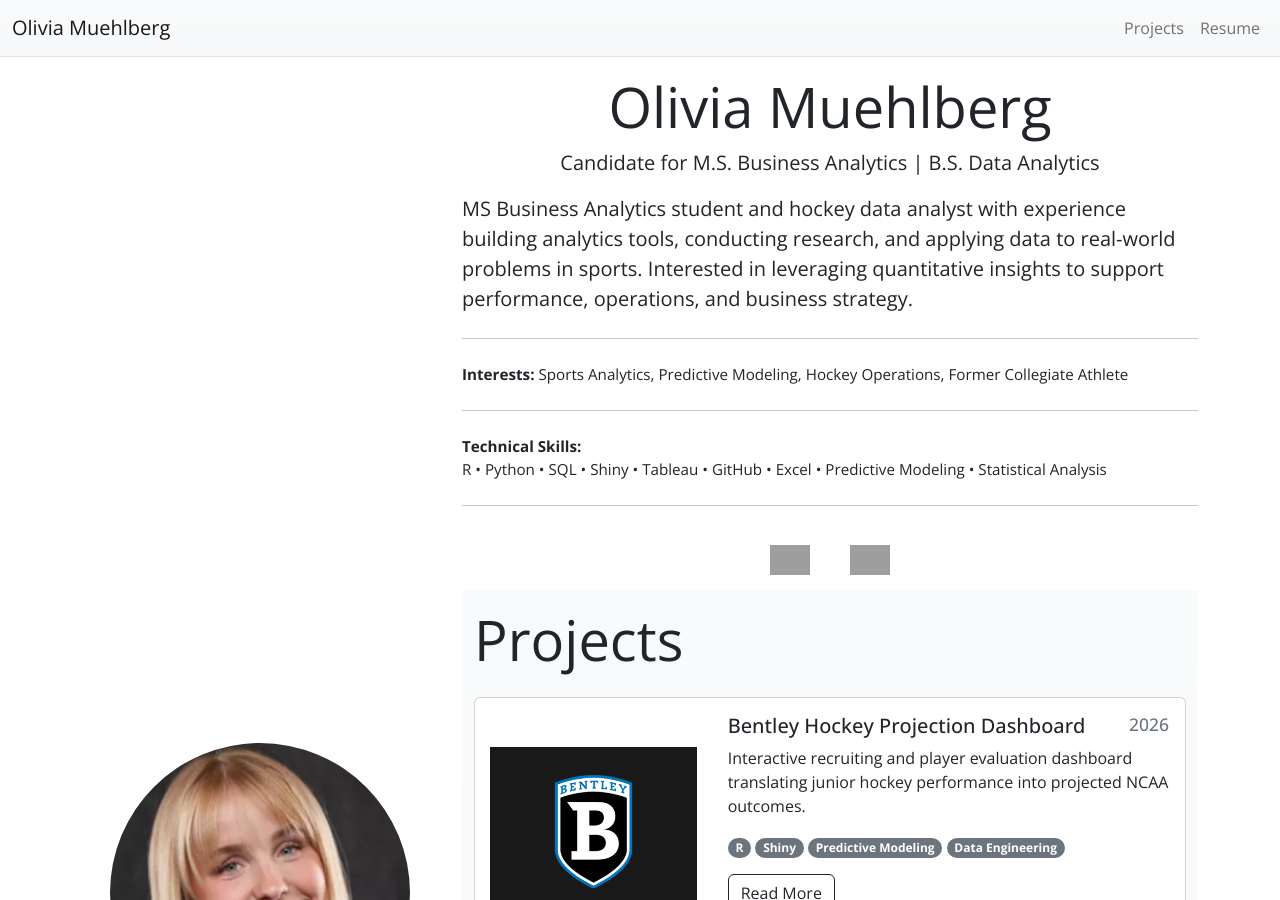
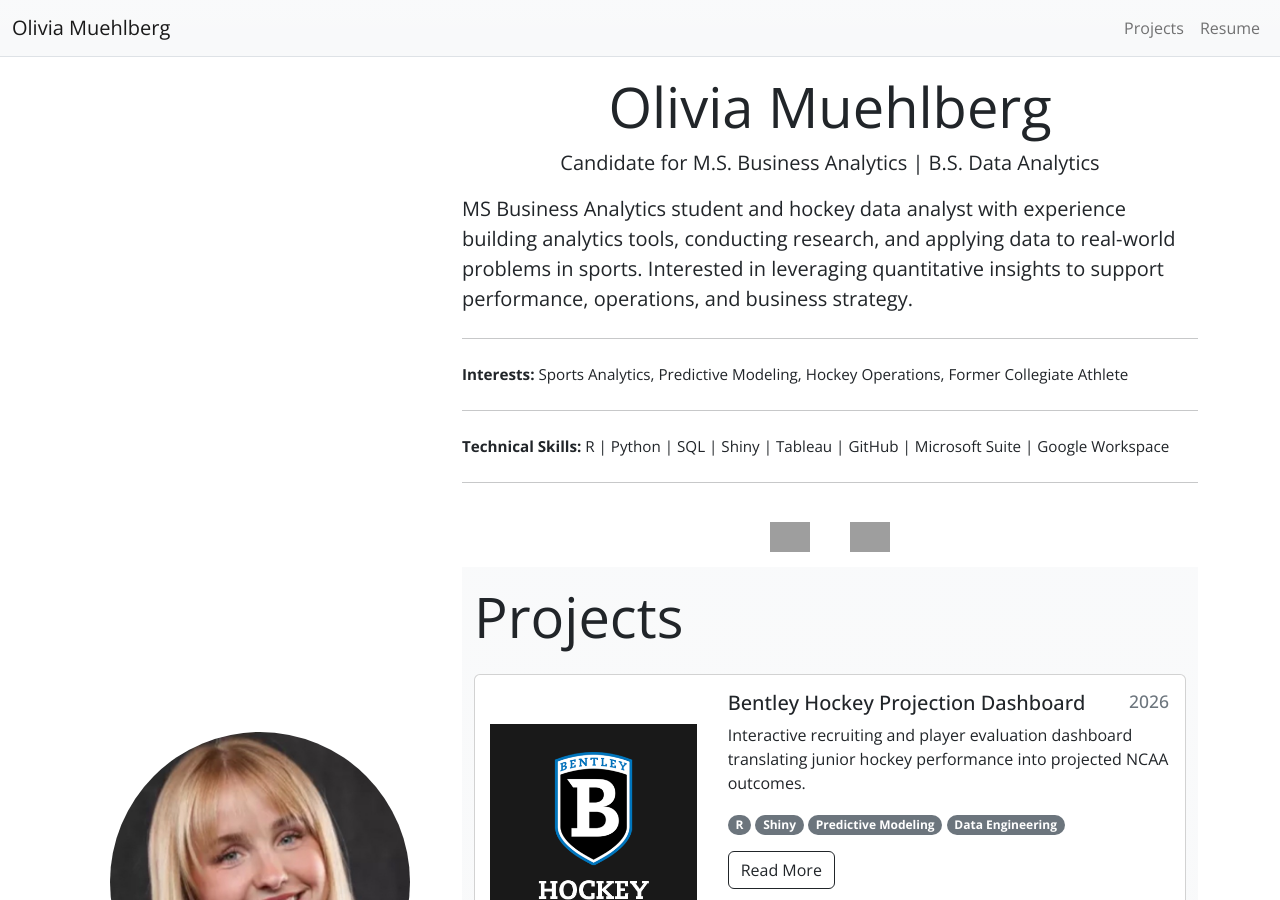
Before and after one commit to omuehlberg/portfolio, a Jekyll site: the page built from index.html, in a window 1280 px wide and 900 px high. Built offline with Jekyll 4.4.1, drawn with Linux system fonts in a browser that asks for light colours; grey boxes are pictures that could not be loaded.

Commit message:
minor change

```diff
--- a/_includes/about/about.html
+++ b/_includes/about/about.html
@@ -37,8 +37,8 @@
         <hr class="my-4">
 
         <p class="m-0 interests-text">
-          <strong>Technical Skills:</strong><br>
-          R • Python • SQL • Shiny • Tableau • GitHub • Excel • Predictive Modeling • Statistical Analysis
+          <strong>Technical Skills:</strong>
+          R | Python | SQL | Shiny | Tableau | GitHub | Microsoft Suite | Google Workspace
         </p>
 
         <hr class="my-4">
```
